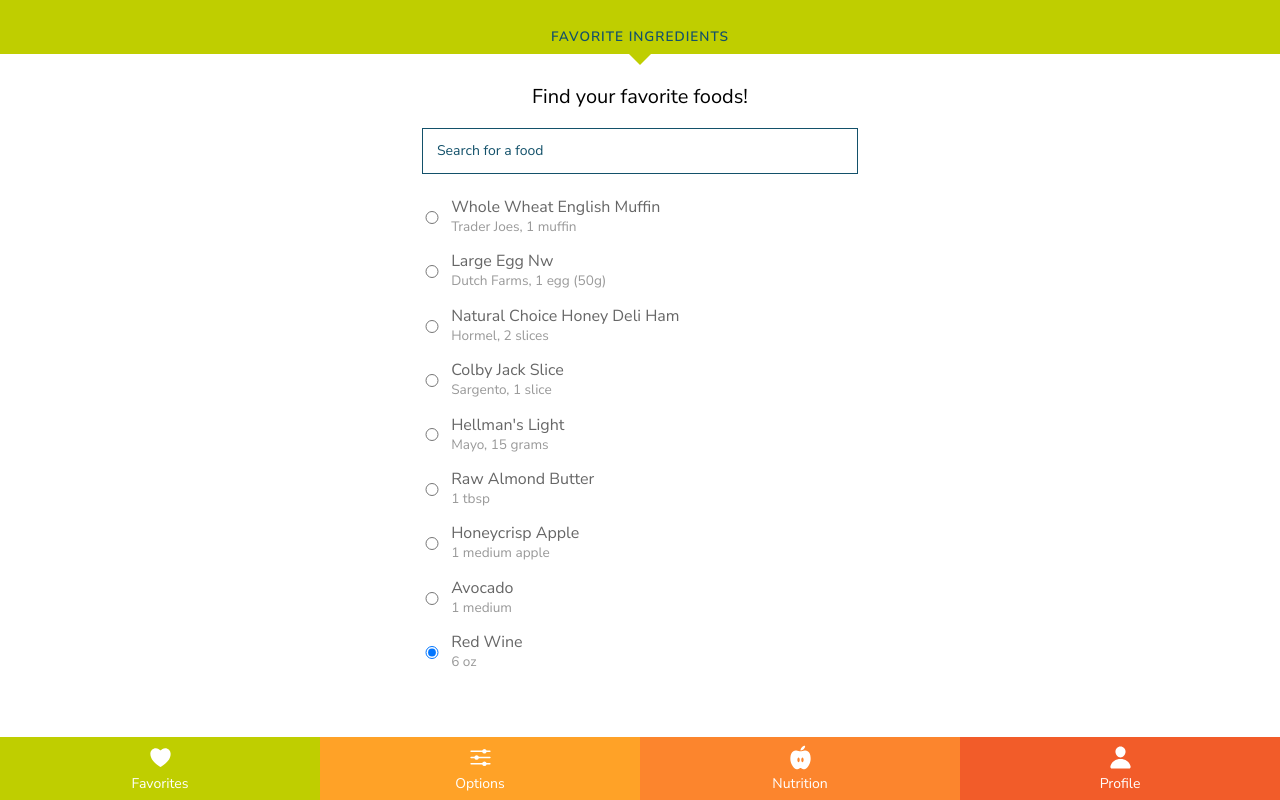
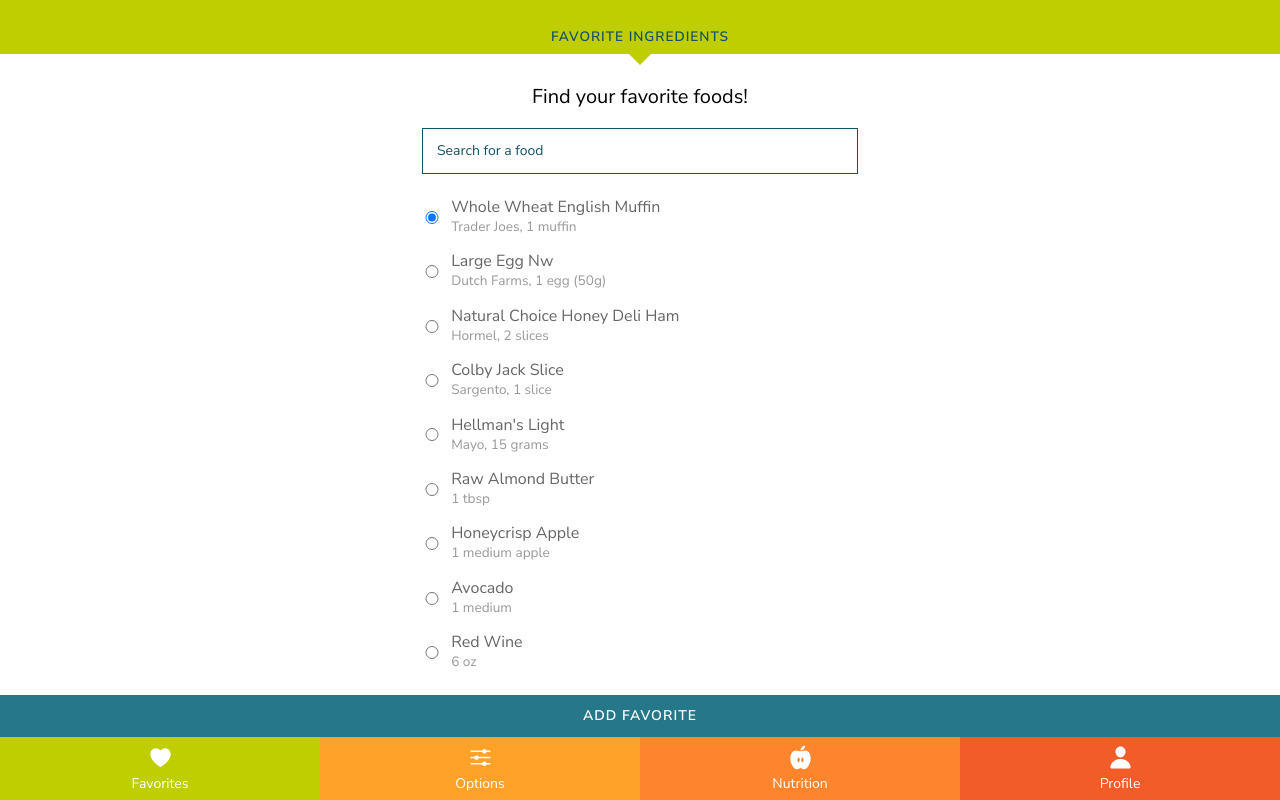
Before and after one commit to breecanales/mealpicker, a PHP site: page /favorites/ in a window 1280 px wide. Run offline with PHP 8.4, Linux system fonts and the light colour scheme; some libraries are stand-ins or nearby versions.

Commit message:
add fav button

```diff
--- a/favorites/index.php
+++ b/favorites/index.php
@@ -15,7 +15,7 @@
         	<div class="block__copy">
           	<p>Find your favorite foods!</p>
           </div>
-          <form id="sign-in-form" class="form" role="form">
+          <form id="favorites-form" class="form" role="form">
             <div class="form__input">
                 <label class="label" for="search">Search for Food</label>
                 <input id="search" type="search" name="search" placeholder="Search for a food" />
@@ -27,26 +27,30 @@
             	<input id="Large Egg Nw" type="radio" name="favorites" />
             	<label class="radio" for="Large Egg Nw">Large Egg Nw<span>Dutch Farms, 1 egg (50g)</span></label>
             		<br>
-            	<input id="Natural Choice Honey Deli Ham" type="radio" name="favorites" checked />
+            	<input id="Natural Choice Honey Deli Ham" type="radio" name="favorites" />
             	<label class="radio" for="Natural Choice Honey Deli Ham">Natural Choice Honey Deli Ham<span>Hormel, 2 slices</span></label>
             		<br>
             	<input id="Colby Jack Slice" type="radio" name="favorites" />
             	<label class="radio" for="Colby Jack Slice">Colby Jack Slice<span>Sargento, 1 slice</span></label>
             		<br>
-            	<input id="Hellman's Light" type="radio" name="favorites" checked />
+            	<input id="Hellman's Light" type="radio" name="favorites" />
             	<label class="radio" for="Hellman's Light">Hellman's Light<span>Mayo, 15 grams</span></label>
             		<br>
-            	<input id="Raw Almond Butter" type="radio" name="favorites" checked />
+            	<input id="Raw Almond Butter" type="radio" name="favorites" />
             	<label class="radio" for="Raw Almond Butter">Raw Almond Butter<span>1 tbsp</span></label>
             		<br>
-            	<input id="Honeycrisp Apple" type="radio" name="favorites" checked />
+            	<input id="Honeycrisp Apple" type="radio" name="favorites" />
             	<label class="radio" for="Honeycrisp Apple">Honeycrisp Apple<span>1 medium apple</span></label>
             		<br>
-            	<input id="Avocado" type="radio" name="favorites" checked />
+            	<input id="Avocado" type="radio" name="favorites" />
             	<label class="radio" for="Avocado">Avocado<span>1 medium</span></label>
             		<br>
-            	<input id="Red Wine" type="radio" name="favorites" checked />
+            	<input id="Red Wine" type="radio" name="favorites" />
             	<label class="radio" for="Red Wine">Red Wine<span>6 oz</span></label>
+            </div>
+            <div class="form__input favorites">
+                <label class="label" for="add-favorites">Add Favorites</label>
+                <button id="add-favorites" class="button orange-light" type="button"><a href="../options/">Add Favorite</a></button>
             </div>
           </form>
         </main>
--- a/scss/_base.scss
+++ b/scss/_base.scss
@@ -19,7 +19,7 @@ body {
     padding: 1rem 2rem;
 
     &.page {
-    	margin: 50px auto;
+    	margin: 50px auto 85px;
     }
 }
 
--- a/scss/_inputs.scss
+++ b/scss/_inputs.scss
@@ -1,6 +1,21 @@
 .form__input,
 .form__radio {
     margin: 1rem 0;
+}
+
+.favorites.page {
+	.form__input.favorites {
+		position: fixed;
+		bottom: 63px;
+		left: 0;
+		width: 100%;
+		margin: 0;
+
+		.button {
+			border: none;
+			background-color: $teal;
+		}
+	}
 }
 
 .label,
```
Also changed, not shown: style.css, 1 other file.
